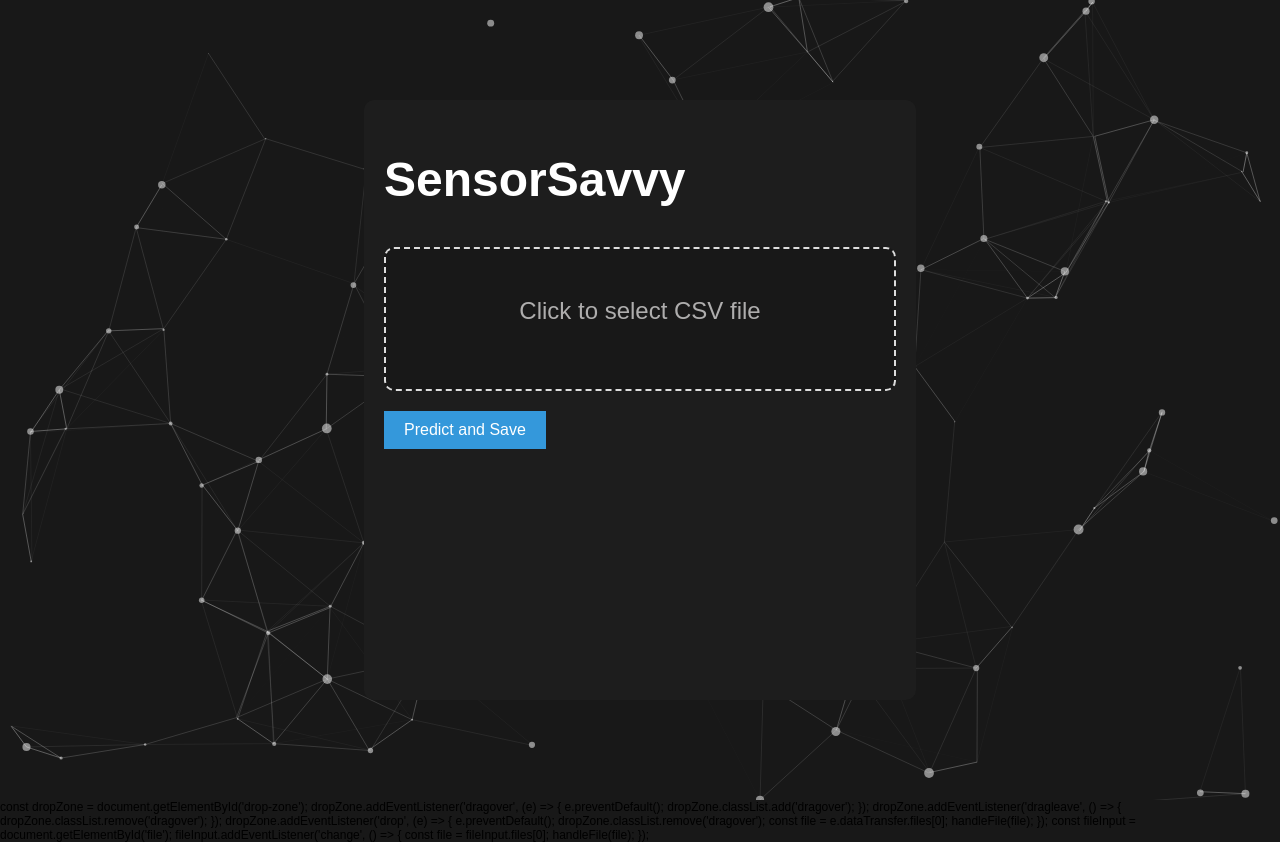
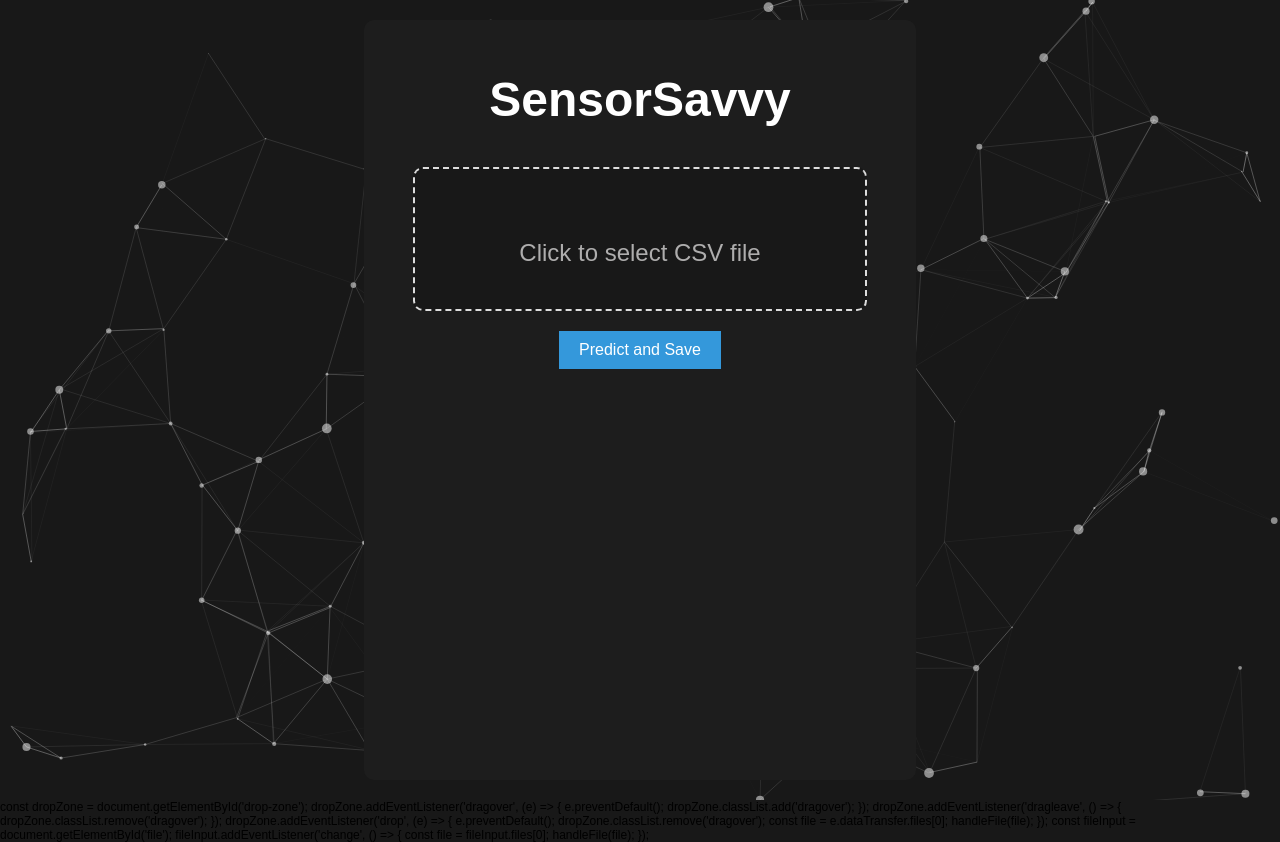
Before and after one commit to Mohanskm/HAR, a Flask app: page /predict_and_save in a window 1280 px wide. Run offline with Flask 3, Linux system fonts and the light colour scheme.

Commit message:
html and css

```diff
--- a/static/css/home.css
+++ b/static/css/home.css
@@ -13,14 +13,14 @@
      justify-content: flex-start;
      align-items: center;
  }
-
-.img-container{
+ .img-container{
     display: flex;
     justify-content: center;
     padding-top: 10px;
     height: 200px;
     width: 200px;
 }
+
 .backgroundimage {
         object-fit: contain;
         height: 100%;
--- a/static/css/multi.css
+++ b/static/css/multi.css
@@ -2,20 +2,24 @@
     max-width: 800px;
     min-width: 300px;
     width: 40%;
-     height: 70%;
+    height: 90%;
     position: fixed;
     margin: 0 auto;
     padding: 20px;
     background-color: #1d1d1d;
     border-radius: 10px;
+    display: flex;
+    flex-direction: column;
+    justify-content: flex-start;
+    align-items: center;
 }
 
 .img-container{
    display: flex;
    justify-content: center;
-    padding-top: 10px;
-    height: 200px;
-    width: 200px;
+   padding-top: 1px;
+   height: 280px;
+   width: fit-content;
 }
 .backgroundimage {
        object-fit: contain;
@@ -23,14 +27,25 @@
        border-radius: 5px;
 }
 
+
 h1 {
     font-size: 48px;
     margin-bottom: 40px;
     color: #fff;
 }
-
+.form{
+   width: 100%;
+   display: flex;
+   align-items: center;
+   justify-content: center;
+   flex-direction: column;
+}
 .form-group {
     margin-bottom: 20px;
+    width: 100%;
+    display: flex;
+    align-items: center;
+    justify-content: center;
 }
 
 .form-label {
@@ -81,6 +96,7 @@
     text-align: center;
     height: 100px;
     font-size: 24px;
+    width: 80%;
 
 }
 
--- a/templates/multi.html
+++ b/templates/multi.html
@@ -26,7 +26,7 @@
             {% endif %}
             {% if pie_chart %}
                 <div class="img-container">
-                    <img class="backgroundimage" src="{{ pie_chart }}" alt="Predicted Activity Distribution">
+                    <img class="backgroundimage" src= "{{ url_for('static', filename='images/pie_chart.png') }}" alt="Predicted Activity Distribution">
                 </div>
             {% endif %}
         </div>
```
Lines whose indentation alone changed are shown as unchanged.
